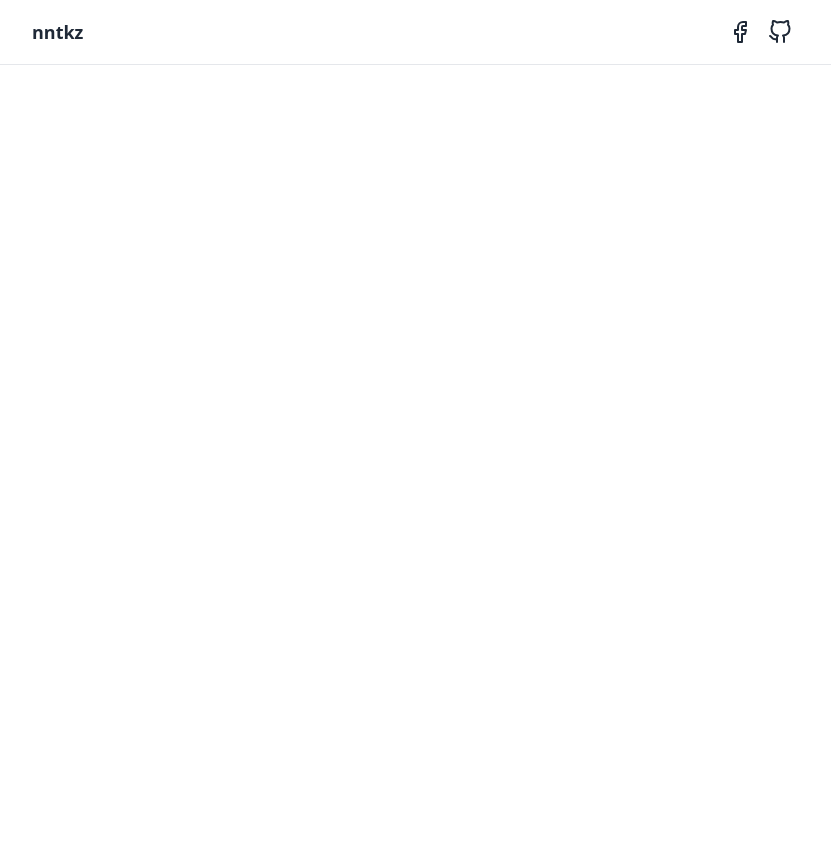
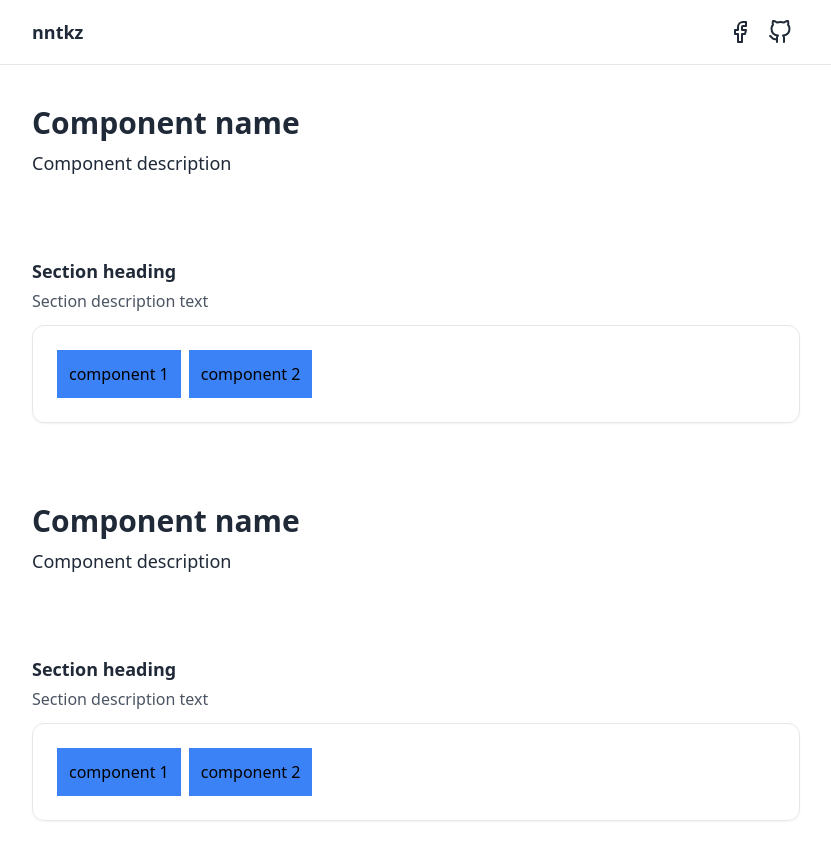
Before and after one commit to nnktz/ui-components, a React (Vite) app: page / in a window 1280 px wide. Shown: the whole page, without its empty margins (224-1055 px from the left). Before the commit the page ends 800 px from the top, so only its background shows below. Built offline with nearby package versions, Linux system fonts and the light colour scheme.

Commit message:
main content area

```diff
--- a/src/App.tsx
+++ b/src/App.tsx
@@ -38,6 +38,75 @@
 			</header>
 
 			{/* main content are */}
+
+			<main className="p-10 sm:px-16 lg:px-44">
+				<div className="mx-auto max-w-3xl space-y-20">
+					{/* content container */}
+					<header>
+						<h1 className="block text-2xl font-bold text-gray-800 sm:text-3xl">
+							Component name
+						</h1>
+
+						<p className="mt-2 text-lg text-gray-800">Component description</p>
+					</header>
+
+					<div className="space-y-10 md:space-y-16">
+						{/* content section */}
+
+						<div>
+							{/* section heading */}
+							<h2 className="text-lg font-bold text-gray-800">
+								Section heading
+							</h2>
+
+							{/* section description */}
+							<p className="mt-1 text-gray-600">Section description text</p>
+
+							{/* section preview area */}
+							<div className="mt-3">
+								<div className="flex flex-col rounded-xl border p-6 shadow-sm">
+									<div className="flex flex-wrap gap-2">
+										<div className="bg-blue-500 p-3">component 1</div>
+										<div className="bg-blue-500 p-3">component 2</div>
+									</div>
+								</div>
+							</div>
+						</div>
+					</div>
+
+					<header>
+						<h1 className="block text-2xl font-bold text-gray-800 sm:text-3xl">
+							Component name
+						</h1>
+
+						<p className="mt-2 text-lg text-gray-800">Component description</p>
+					</header>
+
+					<div className="space-y-10 md:space-y-16">
+						{/* content section */}
+
+						<div>
+							{/* section heading */}
+							<h2 className="text-lg font-bold text-gray-800">
+								Section heading
+							</h2>
+
+							{/* section description */}
+							<p className="mt-1 text-gray-600">Section description text</p>
+
+							{/* section preview area */}
+							<div className="mt-3">
+								<div className="flex flex-col rounded-xl border p-6 shadow-sm">
+									<div className="flex flex-wrap gap-2">
+										<div className="bg-blue-500 p-3">component 1</div>
+										<div className="bg-blue-500 p-3">component 2</div>
+									</div>
+								</div>
+							</div>
+						</div>
+					</div>
+				</div>
+			</main>
 		</div>
 	)
 }
```
